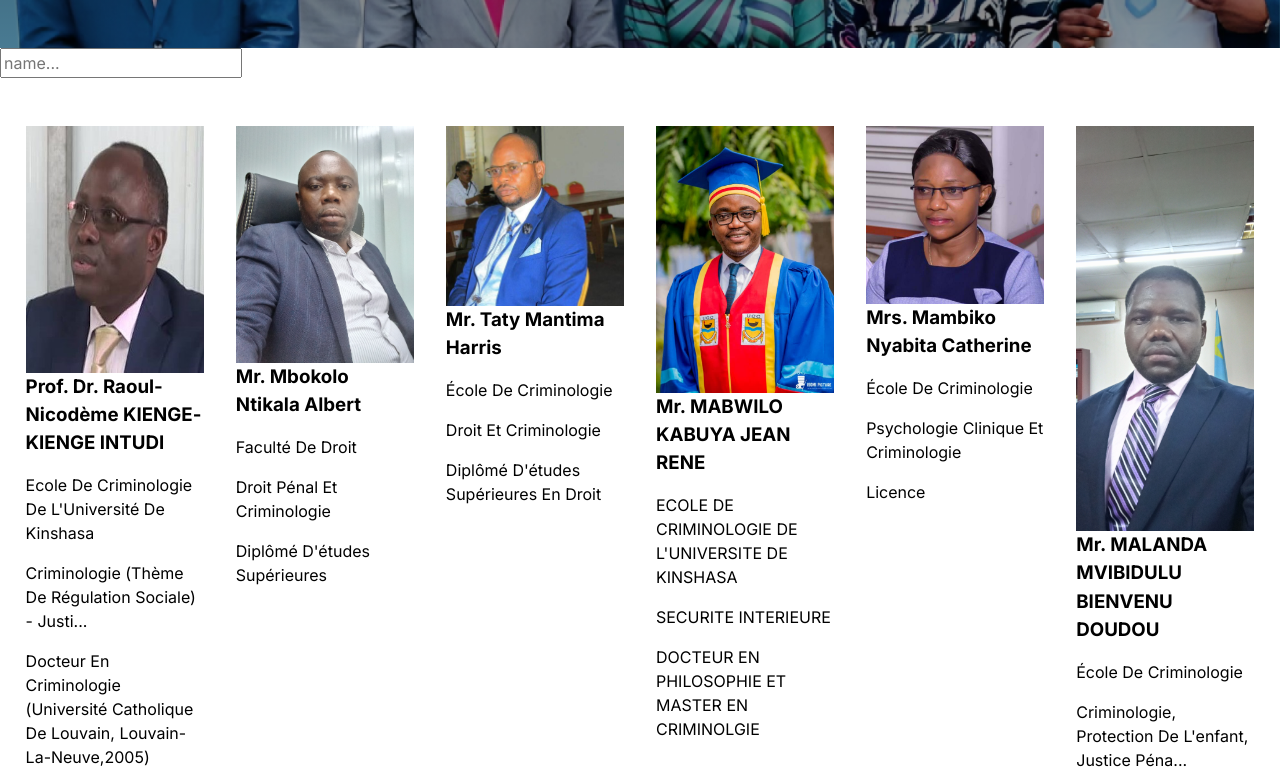
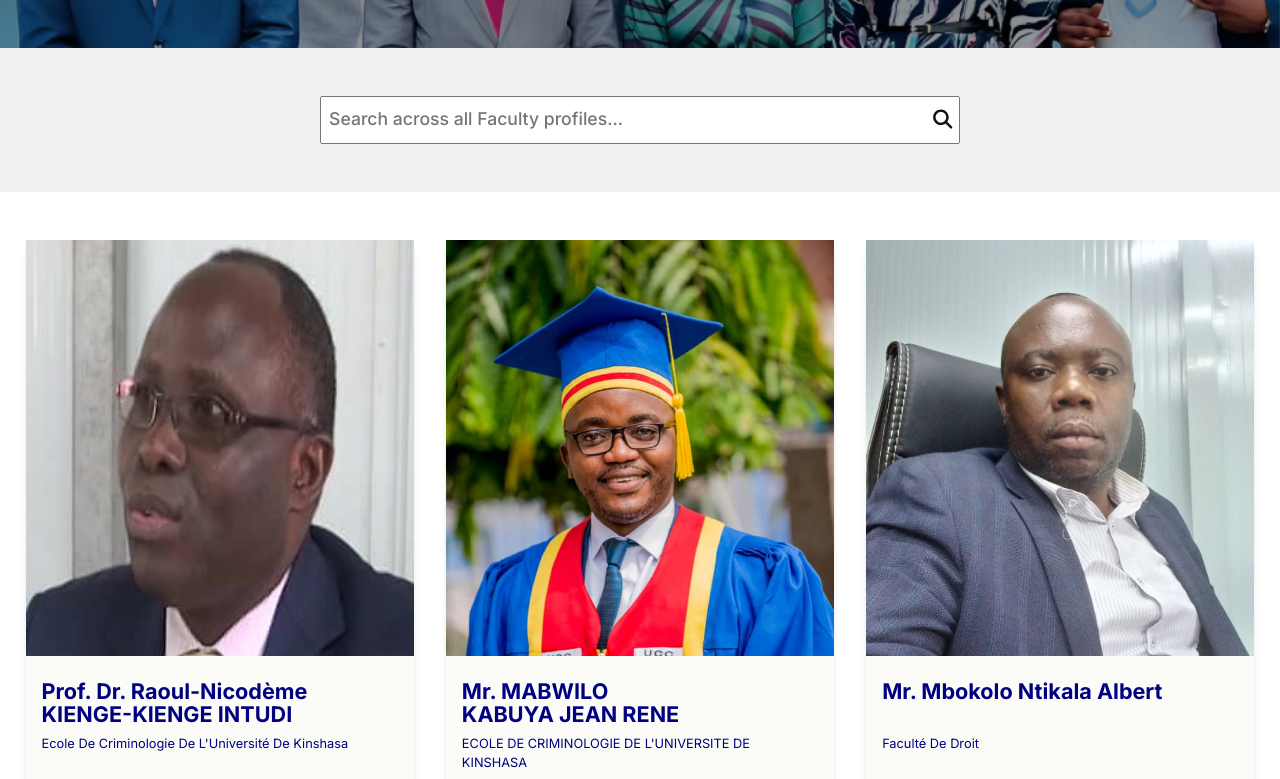
Before and after one commit to rohan031/ecrimino, a Next.js app: page /faculty in a window 1280 px wide. Shown: the part 520-1299 px from the top of the page. Built offline with nearby package versions, Linux system fonts and the light colour scheme; no server answers.

Commit message:
faculty design updated

```diff
--- a/src/app/(homegroup)/(homeroutes)/faculty/page.tsx
+++ b/src/app/(homegroup)/(homeroutes)/faculty/page.tsx
@@ -4,6 +4,8 @@ import React, { useState, useEffect } from "react";
 import { useTranslation } from "react-i18next";
 import { faculties } from "@/data/faculty";
 import Cards from "./Cards";
+import { FontAwesomeIcon } from "@fortawesome/react-fontawesome";
+import { faMagnifyingGlass } from "@fortawesome/free-solid-svg-icons";
 
 interface Items {
 	name: string;
@@ -52,12 +54,18 @@ export default function Faculty() {
 			</div>
 
 			<div className="faculty-search">
-				<input
-					type="text"
-					placeholder="name..."
-					onChange={(e) => setSearch(e.target.value)}
-					value={search}
-				/>
+				<div className="container">
+					<div className="faculty-search__cont">
+						<input
+							type="text"
+							placeholder="Search across all Faculty profiles..."
+							onChange={(e) => setSearch(e.target.value)}
+							value={search}
+						/>
+
+						<FontAwesomeIcon icon={faMagnifyingGlass} />
+					</div>
+				</div>
 			</div>
 
 			<div className="container">
--- a/src/data/faculty.js
+++ b/src/data/faculty.js
@@ -8,6 +8,14 @@ export const faculties = [
 		departmentName: "Ecole de criminologie de l'Université de Kinshasa",
 		image: "/faculty/RaoulKIENGE-KIENGEIntudi.jpg",
 		salutation: "Prof. Dr.",
+	},
+	{
+		name: "MABWILO KABUYA JEAN RENE",
+		qualification: "DOCTEUR EN PHILOSOPHIE ET MASTER EN CRIMINOLGIE",
+		areaOfStudy: "SECURITE INTERIEURE",
+		departmentName: "ECOLE DE CRIMINOLOGIE DE L'UNIVERSITE DE KINSHASA",
+		image: "/faculty/JeanRenéMabwilo.jpg",
+		salutation: "Mr.",
 	},
 	{
 		name: "Mbokolo Ntikala Albert",
@@ -25,14 +33,7 @@ export const faculties = [
 		image: "/faculty/HarrisTatyMantima.jpg",
 		salutation: "Mr.",
 	},
-	{
-		name: "MABWILO KABUYA JEAN RENE",
-		qualification: "DOCTEUR EN PHILOSOPHIE ET MASTER EN CRIMINOLGIE",
-		areaOfStudy: "SECURITE INTERIEURE",
-		departmentName: "ECOLE DE CRIMINOLOGIE DE L'UNIVERSITE DE KINSHASA",
-		image: "/faculty/JeanRenéMabwilo.jpg",
-		salutation: "Mr.",
-	},
+
 	{
 		name: "Mambiko Nyabita Catherine",
 		qualification: "Licence",
--- a/src/styles/abstracts/_reset.scss
+++ b/src/styles/abstracts/_reset.scss
@@ -5,7 +5,14 @@
 	box-sizing: border-box;
 }
 
-/* Remove default margin */
+/* Prevent font size inflation */
+html {
+	-moz-text-size-adjust: none;
+	-webkit-text-size-adjust: none;
+	text-size-adjust: none;
+}
+
+/* Remove default margin in favour of better control in authored CSS */
 body,
 h1,
 h2,
@@ -25,21 +32,35 @@ ol[role="list"] {
 	list-style: none;
 }
 
-/* Set core root defaults */
-html:focus-within {
-	scroll-behavior: smooth;
-}
-
 /* Set core body defaults */
 body {
 	min-height: 100vh;
-	text-rendering: optimizeSpeed;
 	line-height: 1.5;
+}
+
+/* Set shorter line heights on headings and interactive elements */
+h1,
+h2,
+h3,
+h4,
+button,
+input,
+label {
+	line-height: 1.1;
+}
+
+/* Balance text wrapping on headings */
+h1,
+h2,
+h3,
+h4 {
+	text-wrap: balance;
 }
 
 /* A elements that don't have a class get default styles */
 a:not([class]) {
 	text-decoration-skip-ink: auto;
+	color: currentColor;
 }
 
 /* Make images easier to work with */
@@ -57,18 +78,12 @@ select {
 	font: inherit;
 }
 
-/* Remove all animations, transitions and smooth scroll for people that prefer not to see them */
-@media (prefers-reduced-motion: reduce) {
-	html:focus-within {
-		scroll-behavior: auto;
-	}
+/* Make sure textareas without a rows attribute are not tiny */
+textarea:not([rows]) {
+	min-height: 10em;
+}
 
-	*,
-	*::before,
-	*::after {
-		animation-duration: 0.01ms !important;
-		animation-iteration-count: 1 !important;
-		transition-duration: 0.01ms !important;
-		scroll-behavior: auto !important;
-	}
+/* Anything that has been anchored to should have extra scroll margin */
+:target {
+	scroll-margin-block: 5ex;
 }
--- a/src/styles/abstracts/_variables.scss
+++ b/src/styles/abstracts/_variables.scss
@@ -5,11 +5,13 @@ $blue4: #79ccf4;
 
 $grey1: #e5e5e588;
 $grey2: #e3e3e3;
+$grey3: #f1f1f1;
 
 $dark1: #101010;
 
 $red: #a32525;
 $white: #fff4e9;
+$white1: #fbfcf8;
 $pink: #ffeaea;
 
 $banner1: linear-gradient(267.82deg, #5c0048 -16.4%, #a32525 142.29%);
--- a/src/styles/components/_events.scss
+++ b/src/styles/components/_events.scss
@@ -27,16 +27,13 @@
 	&-container {
 		display: grid;
 		gap: 1.5em;
-		grid-template-rows: repeat(3, 1fr);
 
 		@include ab.screen-48 {
 			grid-template-columns: 1fr 1fr;
-			grid-template-rows: repeat(2, 1fr);
 		}
 
 		@include ab.screen-75 {
 			grid-template-columns: 3fr 2fr;
-			grid-template-rows: repeat(3, 1fr);
 		}
 
 		&__item {
--- a/src/styles/components/_info-page.scss
+++ b/src/styles/components/_info-page.scss
@@ -38,11 +38,38 @@
 	}
 }
 
+.faculty-search {
+	background-color: ab.$grey3;
+	padding-block: 3em;
+
+	&__cont {
+		width: min(100%, 40rem);
+		position: relative;
+		margin-inline: auto;
+
+		svg {
+			color: ab.$dark1;
+			position: absolute;
+			font-size: 1.2rem;
+
+			translate: -1.4em 0.7em;
+		}
+
+		input {
+			width: 100%;
+			font-size: 1.1rem;
+			font-weight: 500;
+			padding-block: 0.5em;
+			padding-inline: 0.4em;
+		}
+	}
+}
+
 .info-page__container {
 	margin-block: 3em;
 	display: grid;
 	gap: 2em;
-	grid-template-columns: repeat(auto-fill, minmax(10em, 1fr));
+	grid-template-columns: repeat(auto-fill, minmax(8em, 1fr));
 
 	&.doc {
 		.doc-item {
@@ -50,7 +77,9 @@
 				background-color: ab.$white;
 				padding-block: 2em;
 				border-radius: 0.8em;
-				box-shadow: 0px 4px 4px 0px rgba(0, 0, 0, 0.25);
+
+				box-shadow: rgba(0, 0, 0, 0.1) 0px 4px 6px -1px,
+					rgba(0, 0, 0, 0.06) 0px 2px 4px -1px;
 
 				img {
 					margin-inline: auto;
@@ -74,4 +103,86 @@
 			}
 		}
 	}
+
+	&.faculty {
+		color: ab.$blue1;
+
+		display: grid;
+		grid-template-columns: repeat(auto-fill, minmax(min(16em, 100%), 1fr));
+		gap: 2em;
+
+		@include ab.screen-48 {
+			grid-template-columns: repeat(
+				auto-fill,
+				minmax(min(20em, 100%), 1fr)
+			);
+		}
+
+		.faculty-item {
+			background-color: ab.$white1;
+			border-radius: 0.6em;
+			box-shadow: rgba(0, 0, 0, 0.1) 0px 4px 6px -1px,
+				rgba(0, 0, 0, 0.06) 0px 2px 4px -1px;
+
+			display: grid;
+			grid-template-rows: subgrid;
+			grid-row: span 5;
+			gap: 1.5em;
+
+			&__image {
+				height: 26rem;
+				overflow: hidden;
+
+				img {
+					width: 100%;
+					height: 26rem;
+
+					object-fit: cover;
+					object-position: 0 0;
+				}
+			}
+
+			// for each image
+			&:nth-child(1) {
+				img {
+					object-position: 50% 20%;
+				}
+			}
+
+			&:nth-child(6) {
+				img {
+					object-position: 50% 50%;
+				}
+			}
+
+			&:nth-child(7) {
+				img {
+					object-position: 50% 35%;
+				}
+			}
+
+			&:nth-child(8) {
+				img {
+					object-position: 50% 35%;
+				}
+			}
+
+			&__info {
+				display: grid;
+				grid-template-rows: subgrid;
+				grid-row: span 4;
+				gap: 0.4em;
+				padding: 0 1em 1em;
+
+				h3 {
+					font-size: clamp(1.15rem, 3vw, 1.35rem);
+				}
+
+				p {
+					text-transform: capitalize;
+					font-size: 0.8rem;
+				}
+			}
+		}
+	}
 }
--- a/src/styles/main.scss
+++ b/src/styles/main.scss
@@ -51,13 +51,3 @@ body {
 	width: min(96%, 120rem);
 	margin-inline: auto;
 }
-
-// remove it
-.faculty {
-	color: black;
-
-	p {
-		margin-block: 1em;
-		text-transform: capitalize;
-	}
-}
```
